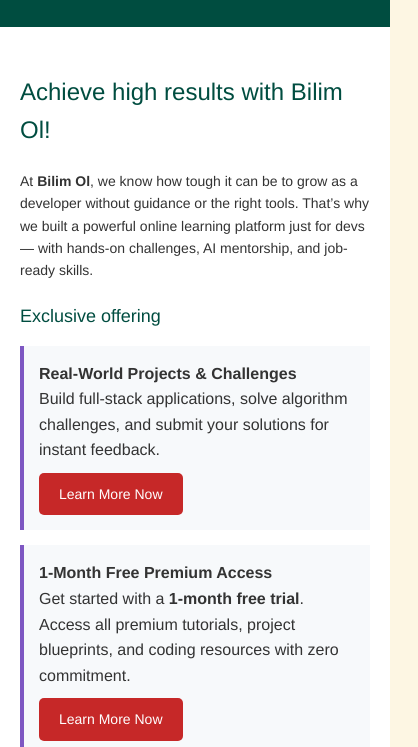
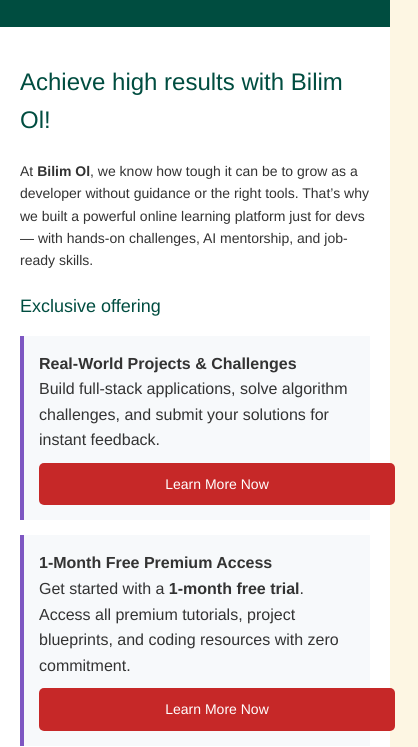
Before and after one commit to asadbekdev07/promotional-email, a plain HTML site: page index.html in a window 390 px wide. Shown: the part 97-844 px from the top of the page, 418 px wide, since content can reach past the window. Drawn offline with Linux system fonts and the light colour scheme.

Commit message:
added responsive styles for container, content, and buttons on small screens

```diff
--- a/index.html
+++ b/index.html
@@ -98,6 +98,12 @@
         color: #00aaff;
         text-decoration: underline;
       }
+
+      @media only screen and (max-width: 600px) {
+      .container { width: 100%; }
+      .content { padding: 20px; }
+      .cta-button, .learn-more-button { width: 100%; text-align: center; }
+    }
     </style>
 
   </head>
```
